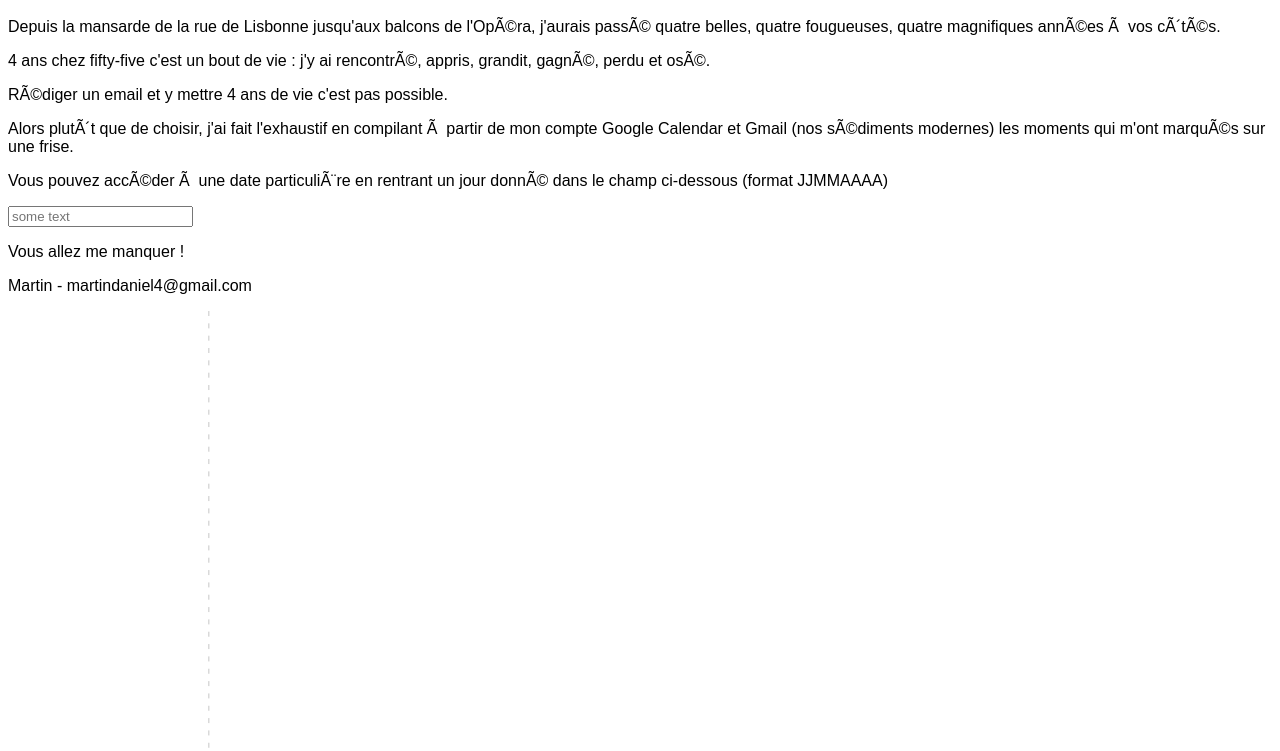
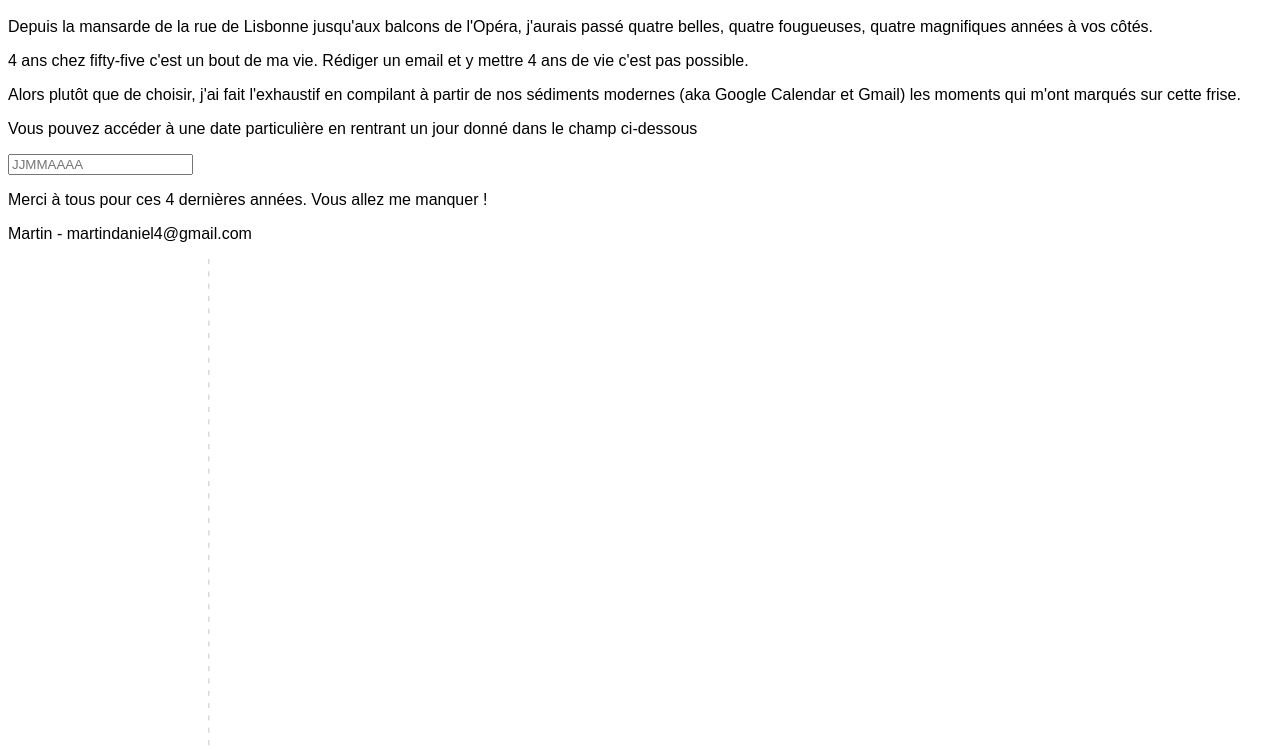
Before and after one commit to martindaniel4/solong55, a plain HTML site: page index.html in a window 1280 px wide. Shown: the part 48-799 px from the top of the page. Drawn offline with nearby package versions, Linux system fonts and the light colour scheme.

Commit message:
edit csv typos

```diff
--- a/arrivees.csv
+++ b/arrivees.csv
@@ -1,5 +1,5 @@
 date,log
-01/12/2009,La Génèse : arrivée de Mats Nico François Arnaud Jean et Antoine
+01/12/2009,La Génèse : arrivée de Antoine Alan Francois Jeannot Arnaud Nico et Mats
 16/08/2010,Arrivée de Laurent et Hugo
 19/03/2012,Arrivée de Clément et Paulo
 20/08/2012,Arrivée d'Adrien et Camille
@@ -15,7 +15,7 @@ date,log
 20/01/2014,Arrivée de Camille et Khalid
 27/01/2014,Arrivée de Gwenn et Issam
 01/04/2014,Arrivée de Milena et Marwa
-01/07/2014,Arrivée de Idriss Luc Lea Charles  et Alexandre
+01/07/2014,Arrivée de Moulay Luc Lea Charles  et Alexandre
 15/07/2014,Arrivée de Nicolas et Douglas
 28/07/2014,Arrivée de Grégory et Ruben
 04/08/2014,Arrivée de Céline Morgan et Zhibo
--- a/index.html
+++ b/index.html
@@ -5,24 +5,23 @@
 <script src="scrollto.js"></script>
  <link type="text/css" rel="stylesheet" href="style.css">
 
+ <meta http-equiv="Content-Type" content="text/html; charset=UTF-8" />
+
 </head>
 
 <body>
 
 <h1> Putain, 4 ans. </h1>
 
-
 <p>Depuis la mansarde de la rue de Lisbonne jusqu'aux balcons de l'Opéra, j'aurais passé quatre belles, quatre fougueuses, quatre magnifiques années à vos côtés. </p>
 
-<p>4 ans chez fifty-five c'est un bout de vie : j'y ai rencontré, appris, grandit, gagné, perdu et osé.</p>
+<p>4 ans chez fifty-five c'est un bout de ma vie. Rédiger un email et y mettre 4 ans de vie c'est pas possible.</p>
 
-<p>Rédiger un email et y mettre 4 ans de vie c'est pas possible.</p>
+<p>Alors plutôt que de choisir, j'ai fait l'exhaustif en compilant à partir de nos sédiments modernes  (aka Google Calendar et Gmail) les moments qui m'ont marqués sur cette frise.</p>
 
-<p>Alors plutôt que de choisir, j'ai fait l'exhaustif en compilant à partir de mon compte Google Calendar et Gmail (nos sédiments modernes) les moments qui m'ont marqués sur une frise.</p>
+<div><p> Vous pouvez accéder à une date particulière en rentrant un jour donné dans le champ ci-dessous</p><input type="text" placeholder="JJMMAAAA" class="search" onkeydown="go(this)"/></div>
 
-<div><p> Vous pouvez accéder à une date particulière en rentrant un jour donné dans le champ ci-dessous (format JJMMAAAA) </p><input type="text" placeholder="some text" class="search" onkeydown="go(this)"/></div>
-
-<p> Vous allez me manquer ! </p>
+<p> Merci à tous pour ces 4 dernières années. Vous allez me manquer !</p>
 
 <p> Martin - martindaniel4@gmail.com</p>
 
```
